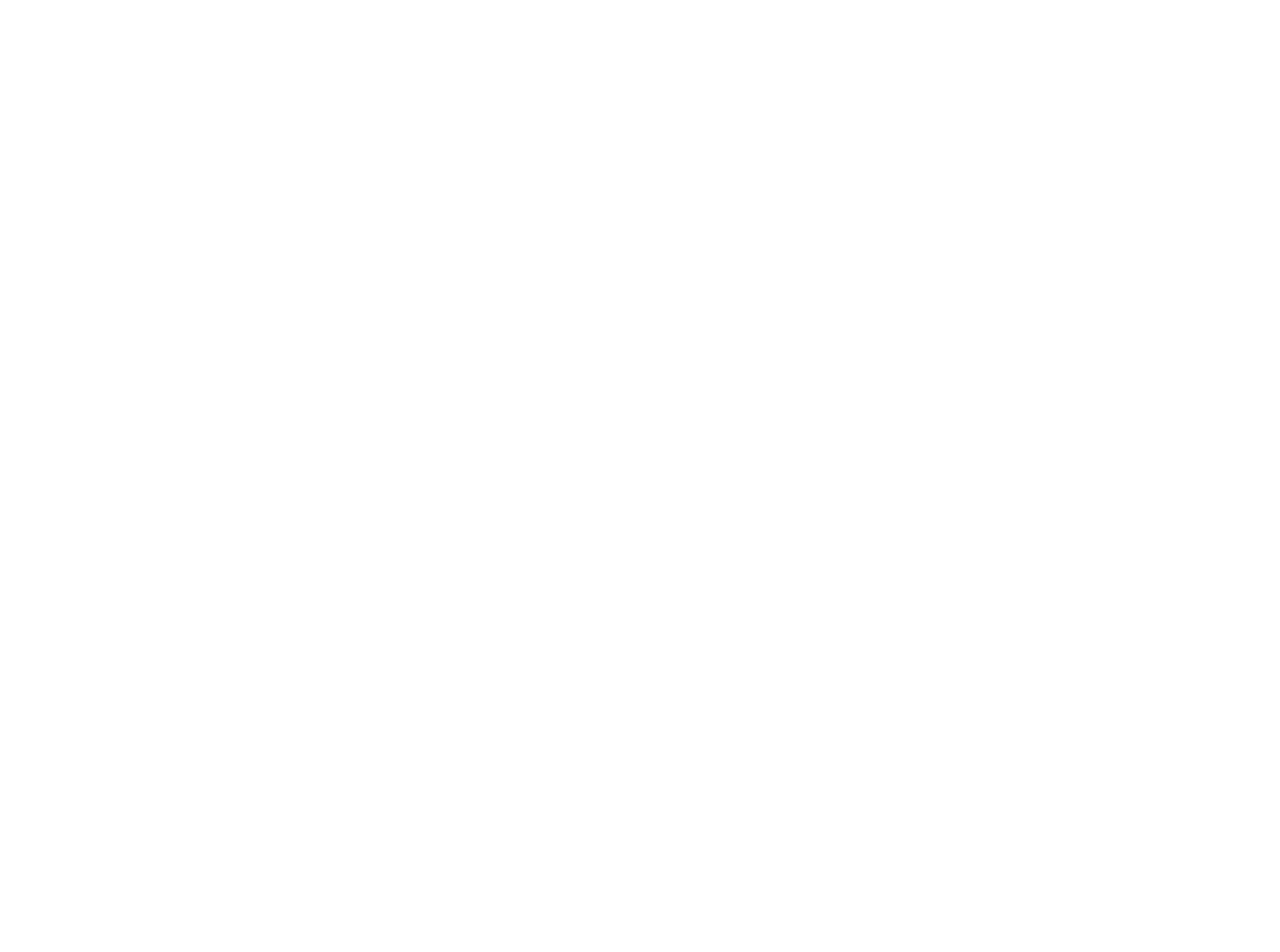
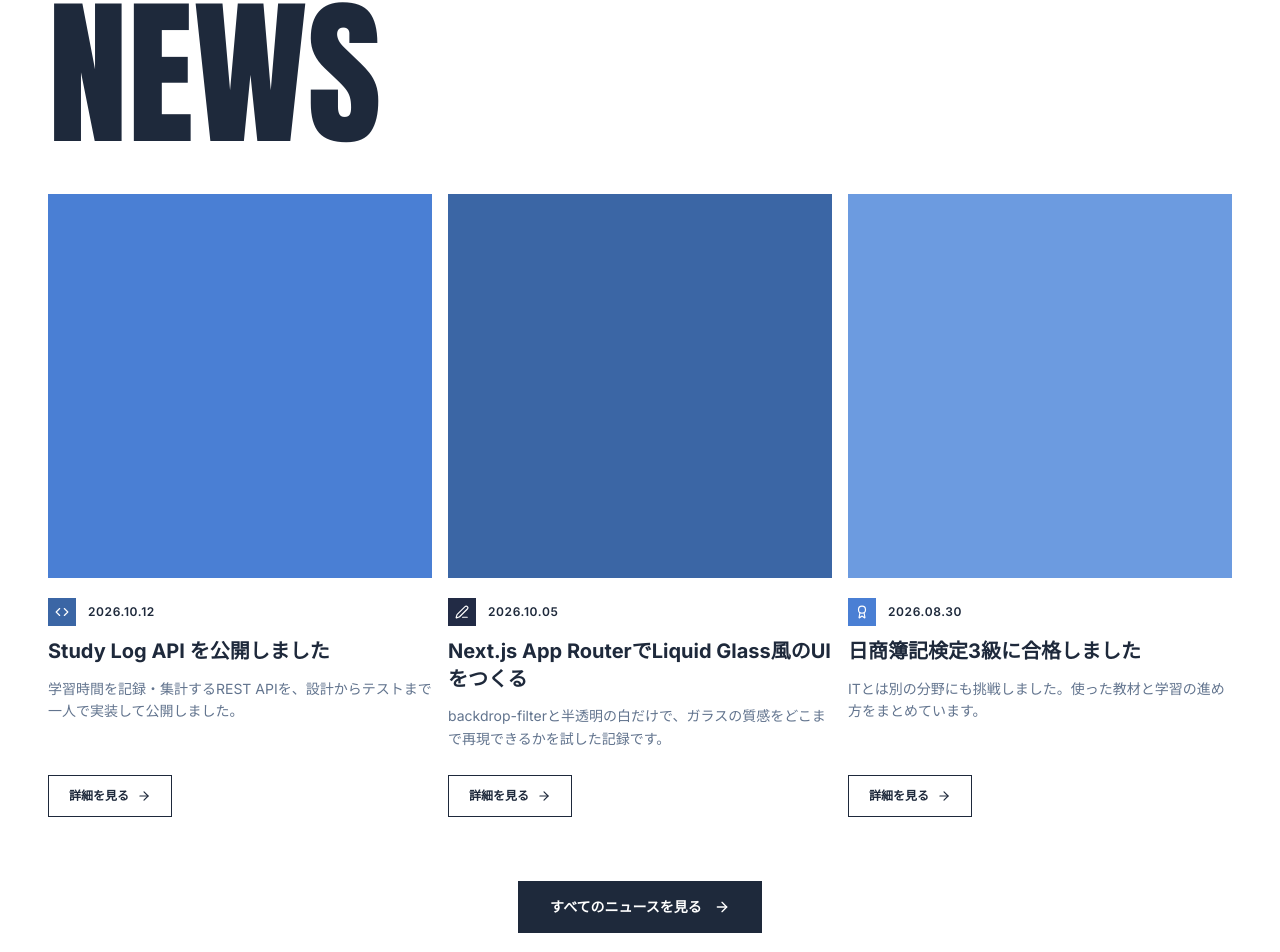
Before and after one commit to iamrenda/Portfolio, a Next.js app: page / in a window 1280 px wide. Shown: the part 1956-2908 px from the top of the page. Before the commit the page ends 1886 px from the top, so only its background shows below. Built offline with nearby package versions, Linux system fonts and the light colour scheme.

Commit message:
add: news section

```diff
--- a/src/app/page.tsx
+++ b/src/app/page.tsx
@@ -1,4 +1,5 @@
 import Hero from "@/components/Hero";
+import News from "@/components/News";
 import Projects from "@/components/Projects";
 
 export default function Home() {
@@ -6,6 +7,7 @@ export default function Home() {
     <main>
       <Hero />
       <Projects />
+      <News />
     </main>
   );
 }
--- /dev/null
+++ b/src/components/News.tsx
@@ -0,0 +1,85 @@
+import { ArrowRight, Award, Code, PenLine } from "lucide-react";
+
+const NEWS = [
+  {
+    icon: Code,
+    chip: "bg-[#3b66a5]",
+    image: "bg-[#4a7fd4]",
+    date: "2026.10.12",
+    title: "Study Log API を公開しました",
+    description:
+      "学習時間を記録・集計するREST APIを、設計からテストまで一人で実装して公開しました。",
+  },
+  {
+    icon: PenLine,
+    chip: "bg-[#222b45]",
+    image: "bg-[#3b66a5]",
+    date: "2026.10.05",
+    title: "Next.js App RouterでLiquid Glass風のUIをつくる",
+    description:
+      "backdrop-filterと半透明の白だけで、ガラスの質感をどこまで再現できるかを試した記録です。",
+  },
+  {
+    icon: Award,
+    chip: "bg-[#4a7fd4]",
+    image: "bg-[#6c9be0]",
+    date: "2026.08.30",
+    title: "日商簿記検定3級に合格しました",
+    description:
+      "ITとは別の分野にも挑戦しました。使った教材と学習の進め方をまとめています。",
+  },
+];
+
+export default function News() {
+  return (
+    <section id="news" className="bg-white px-12 pt-16 pb-32">
+      <h2 className="font-display text-ink mb-10 text-[160px] leading-none uppercase">
+        News
+      </h2>
+
+      <div className="grid grid-cols-3 gap-4">
+        {NEWS.map(({ icon: Icon, chip, image, date, title, description }) => (
+          <article key={title} className="flex flex-col">
+            <div className={`aspect-square w-full ${image}`} />
+
+            <div className="mt-5 flex items-center gap-3">
+              <span
+                className={`flex size-7 items-center justify-center text-white ${chip}`}
+              >
+                <Icon size={14} aria-hidden />
+              </span>
+              <time className="text-ink text-xs font-semibold tracking-wider">
+                {date}
+              </time>
+            </div>
+
+            <h3 className="text-ink mt-3 text-xl leading-snug font-bold">
+              {title}
+            </h3>
+            <p className="mt-3 mb-6 text-sm leading-relaxed text-slate-500">
+              {description}
+            </p>
+
+            <button
+              type="button"
+              className="border-ink text-ink hover:bg-ink mt-auto flex w-fit cursor-pointer items-center gap-2 self-start border px-5 py-3 text-xs font-semibold transition-colors duration-200 hover:text-white"
+            >
+              詳細を見る
+              <ArrowRight size={14} aria-hidden />
+            </button>
+          </article>
+        ))}
+      </div>
+
+      <div className="mt-16 flex justify-center">
+        <button
+          type="button"
+          className="bg-ink hover:bg-accent flex cursor-pointer items-center gap-3 px-8 py-4 text-sm font-semibold text-white transition-colors duration-200"
+        >
+          すべてのニュースを見る
+          <ArrowRight size={16} aria-hidden />
+        </button>
+      </div>
+    </section>
+  );
+}
```
